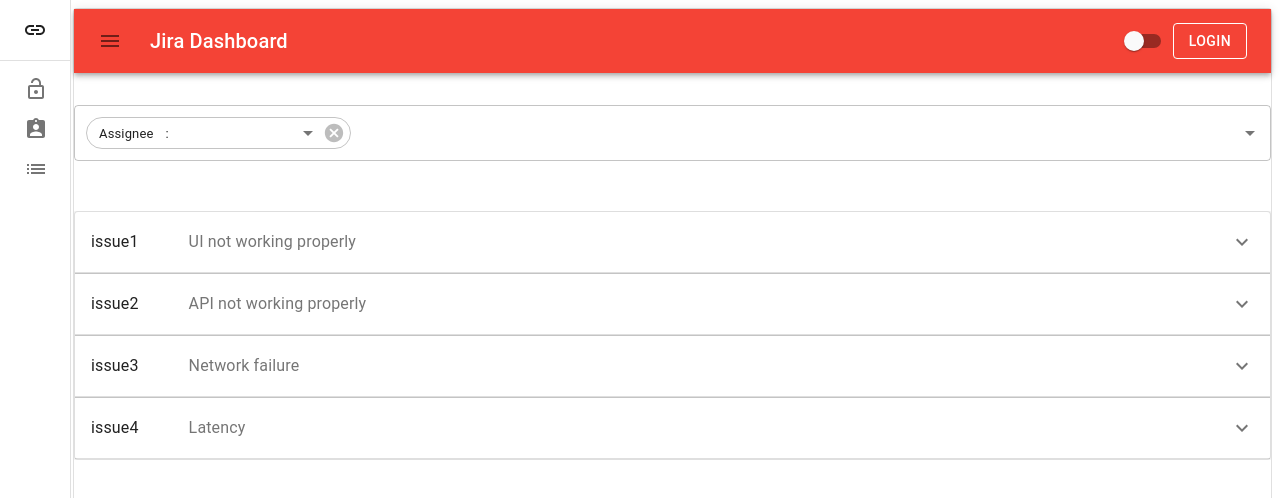
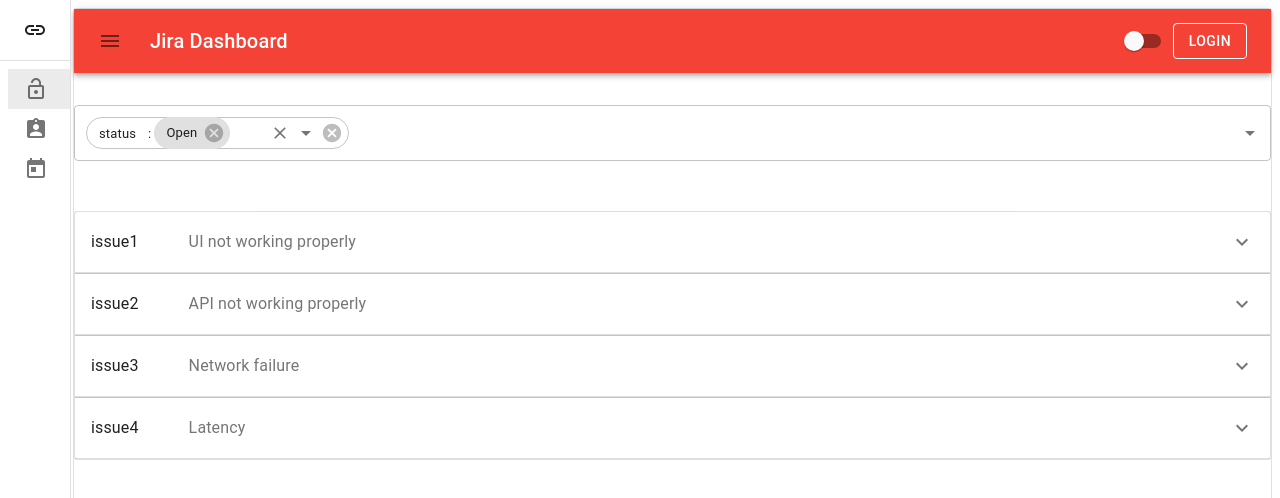
Before and after one commit to johnconnor31/Jira_React, a React app: page / in a window 1280 px wide. Both pictures are taken after a click on the button 43 px from the left and 89 px from the top of the page. Shown: the top 498 px of the page. Built offline with nearby package versions, Linux system fonts and the light colour scheme; no server answers.

Commit message:
oauth functionality change, left side menu filter working, big bug in search widget removed

```diff
--- a/src/components/App.js
+++ b/src/components/App.js
@@ -10,11 +10,11 @@
 const useStyles = makeStyles(theme => ({
     paperStyle: {
         minHeight:'98.2vh',
-        width: props => props.openDrawer ?  `calc(100%-${drawerWidth}px)` : `calc(100%)px` ,
+        width: props => props.openDrawer &&  `calc(100%-${drawerWidth}px)` ,
         marginLeft: props => props.openDrawer ? `${drawerWidth-5}px` : '65px',
         transition: props => theme.transitions.create(['width','margin'], {
             easing: theme.transitions.easing.sharp,
-            duration: props.openDrawer ? theme.transitions.duration.enteringScreen : theme.transitions.duration.leavingScreen
+            duration: props.openDrawer ? theme.transitions.duration.leavingScreen : theme.transitions.duration.leavingScreen
         })
     }
 }));
@@ -23,6 +23,27 @@
     const [openDrawer, setOpenDrawer] = React.useState(false);
     const [mode, setMode] = React.useState('light');
     const [subOptions, setSubOptions] = React.useState([]);
+    function setFilter(filter) {
+        if(filter === 'Open Issues') {
+            setSubOptions([{
+                name: 'status',
+                values: ['Open']
+            }]);
+        } else if(filter === 'Assigned to Me') {
+            setSubOptions([{
+                name: 'Assignee',
+                values: ['Sairam Singireesu']
+            }]);
+        } else {
+            setSubOptions([{
+                    name: 'Assignee',
+                    values: ['Sairam Singireesu']
+                },{
+                name: 'Created Date',
+                values: new Date()
+            }]);
+        }
+    }
     const classes = useStyles({openDrawer});
     function toggleDrawer() {
         openDrawer ? setOpenDrawer(false): setOpenDrawer(true);
@@ -47,7 +68,7 @@
     });
         return(
             <ThemeProvider theme={theme}>
-            <LeftSideMenu open={openDrawer} toggleDrawer={toggleDrawer} drawerWidth={drawerWidth} />
+            <LeftSideMenu open={openDrawer} toggleDrawer={toggleDrawer} drawerWidth={drawerWidth} setFilter={setFilter} />
             <Paper variant='outlined' className={classes.paperStyle}>
                 <Header switchMode={switchMode} toggleDrawer={toggleDrawer} drawerWidth={drawerWidth} />
                 <SearchWidget subOptions={subOptions} setSubOptions={setSubOptions} />
--- a/src/components/Header.js
+++ b/src/components/Header.js
@@ -22,8 +22,8 @@
 
 export default function Header(props) {
     const [openLogin, setOpenLogin] = React.useState(false);
+    const [userName, setUserName] = React.useState('');
     const { switchMode, toggleDrawer } = props;
-    const [userName, setUserName] = React.useState('');
 
     function toggleLogin(open) {
         return () => setOpenLogin(open);
@@ -44,8 +44,10 @@
     }
     React.useEffect(() => {
         const searchParams = new URLSearchParams(window.location.search);
-        getUserName(searchParams);
-    });
+        if(searchParams){
+            getUserName(searchParams);
+        }
+    },[]);
     function getUserName(searchParams) {
         fetch('/twitterLogin/accessToken?'+searchParams).then(response => {
             console.log('resp', response);
--- a/src/components/LeftSideMenu.js
+++ b/src/components/LeftSideMenu.js
@@ -1,14 +1,15 @@
 import React from 'react';
 import { Drawer, List, ListItem, ListItemIcon, ListItemText, Typography, Divider } from '@material-ui/core';
 import { makeStyles } from '@material-ui/styles';
-import { LockOpen, AssignmentInd, List as AllList, Link } from '@material-ui/icons';
+import { LockOpen, AssignmentInd, Today, Link } from '@material-ui/icons';
 
 const useStyles = makeStyles(theme => ({
     drawerOpen: {
+        overflowX: 'hidden',
         width: props =>  props.drawerWidth+'px',
         transition: theme.transitions.create(['width','margin'], {
             easing: theme.transitions.easing.sharp,
-            duration: theme.transitions.duration.enteringScreen
+            duration: theme.transitions.duration.leavingScreen
         })
     },
     drawerClose: {
@@ -31,19 +32,26 @@
 }));
 
 export default function drawer(props) {
-    const { open, toggleDrawer } = props;
+    const { open, toggleDrawer, setFilter } = props;
+    const [selected, setSelected] = React.useState('');
     const classes = useStyles(props);
-    const menuOptions = ['Open Issues', 'Assigned to Me', 'All Issues'];
+    const menuOptions = ['Open Issues', 'Assigned to Me', 'Created Today'];
+    function filterSelect(filter) {
+        return () => {
+            setSelected(filter);
+            setFilter(filter);
+        }
+    }
     return (
         <Drawer open={open} variant='permanent' classes={{paper: open ? classes.drawerOpen : classes.drawerClose}}>
             <Typography onClick={toggleDrawer} className={classes.drawerHead}>{open ? 'Quick Links' : <Link />}</Typography>
             <Divider />
             <List>
                 {
-                menuOptions.map((val, i) => <ListItem button className={classes.drawerList}>
+                menuOptions.map((val, i) => <ListItem button selected={selected === val} className={classes.drawerList} onClick={filterSelect(val)}>
                     {i===0 && <ListItemIcon><LockOpen /></ListItemIcon>}
                     {i===1 && <ListItemIcon><AssignmentInd /></ListItemIcon>}
-                    {i===2 && <ListItemIcon><AllList /></ListItemIcon>}
+                    {i===2 && <ListItemIcon><Today /></ListItemIcon>}
                     {open && <ListItemText>
                         {val}
                     </ListItemText>
--- a/src/components/searchWidget.js
+++ b/src/components/searchWidget.js
@@ -17,14 +17,23 @@
 
 export default function SearchWidget(props) {
     const styles = useStyles();
-    const [selectedOptions, setSelectedOptions] = React.useState([options[0]]);
     const { subOptions, setSubOptions } = props;
     const cloneSubOptions = values => {
         const subOptCopy = Object.assign([],values);
         setSubOptions(subOptCopy);
     }
-    function onChangeValues(e, values){
-        setSelectedOptions(values);
+    const selectedOptions = subOptions.map(subOpt => options.find(opt => opt.name === subOpt.name));
+
+    function changeSelectedOptions(e, values) {
+        const subOptsClone = Object.assign([], subOptions);
+        if(subOptsClone.length>values.length) {
+            const removedOption = subOptsClone.findIndex(subOpt => !values.find(val => val.name===subOpt.name));
+            subOptsClone.splice(removedOption,1);
+        } else {
+            const addedOption = values.find(val => !subOptsClone.find(subOpt => val.name===subOpt.name));
+            subOptsClone.push({name: addedOption.name, values: addedOption.type !== 'Date' ? [] : new Date()});
+        }
+        setSubOptions(subOptsClone);
     }
     return (
         <Autocomplete
@@ -33,9 +42,9 @@
         multiple
         filterSelectedOptions
         options={options}
-        defaultValue={[options[0]]}
+        value={selectedOptions}
+        onChange={changeSelectedOptions}
         getOptionLabel = {o => o.name}
-        onChange={onChangeValues}
         renderInput={params => {
             return <TextField id='searchTextField' variant='outlined' {...params} />
         }}
@@ -86,6 +95,7 @@
                             filterSelectedOptions
                             options = {optionsList}
                             onChange={changeValues(selectedOption.name)}
+                            value={subOptions[currentValID].values}
                             renderInput = {params => <TextField
                                                         {...params}
                                                         ref={textRef}
@@ -106,7 +116,7 @@
                                     autoOk
                                     format="MM/dd/yyyy"
                                     animateYearScrolling
-                                    value={currentValID===-1 ? new Date() : subOptions[currentValID].values}
+                                    value={subOptions[currentValID].values}
                                     onChange={changeValues(selectedOption.name)}
                                     InputAdornmentProps={{
                                         position:'start'
@@ -119,12 +129,12 @@
                                     }}
                                     />
                             </MuiPickersUtilsProvider>;
-    const childs = Object.assign([],[props.children[0],props.children[1],':',selectOptions,props.children[2]]);
+    const chipComponentWithTextBox = Object.assign([],[props.children[0],props.children[1],':',selectOptions,props.children[2]]);
 
     return (
         <>
         <div className={props.className} onClick={onTextClick} onKeyDown={onTextClick}>
-            {childs}
+            {chipComponentWithTextBox}
         </div>
         </>
     );
--- a/src/static/filters_mock.json
+++ b/src/static/filters_mock.json
@@ -27,7 +27,7 @@
     { "name": "Updated Date",
            "type": "Date"
     },
-    { "name": "createdDate",
+    { "name": "Created Date",
         "type": "Date"
     }
 ]
```
Also changed, not shown: 1 other file (tests, documents, lock files or other folders).
